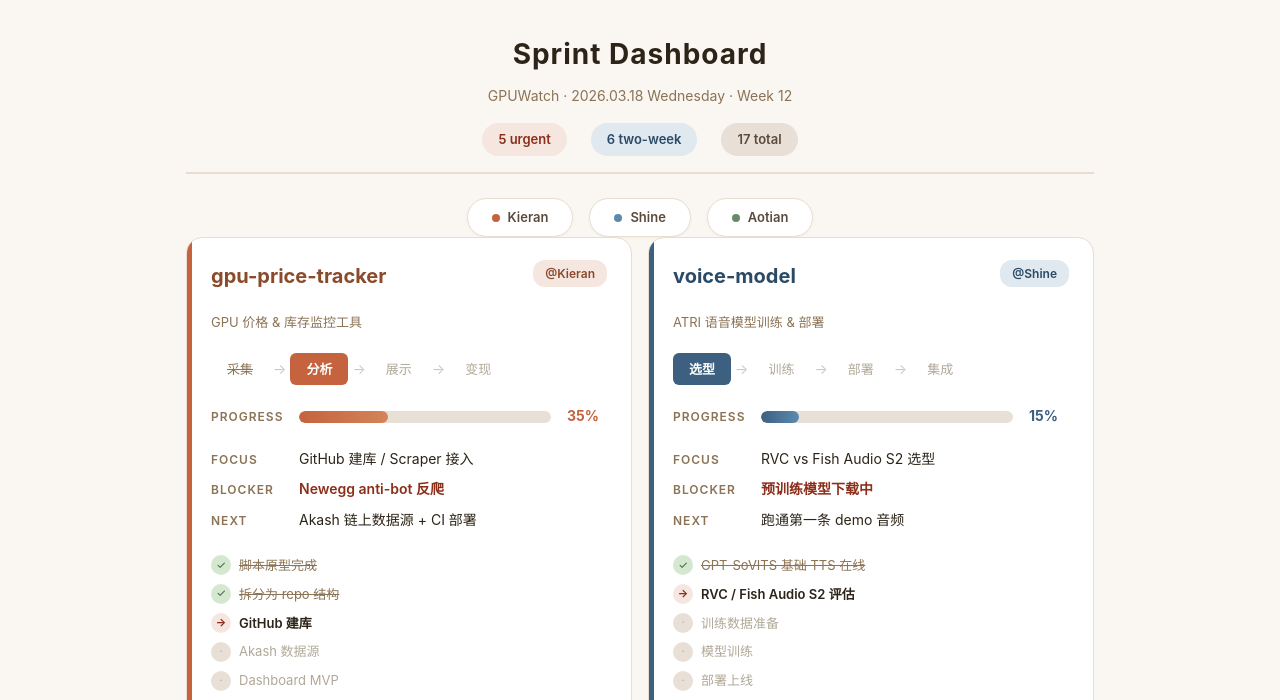
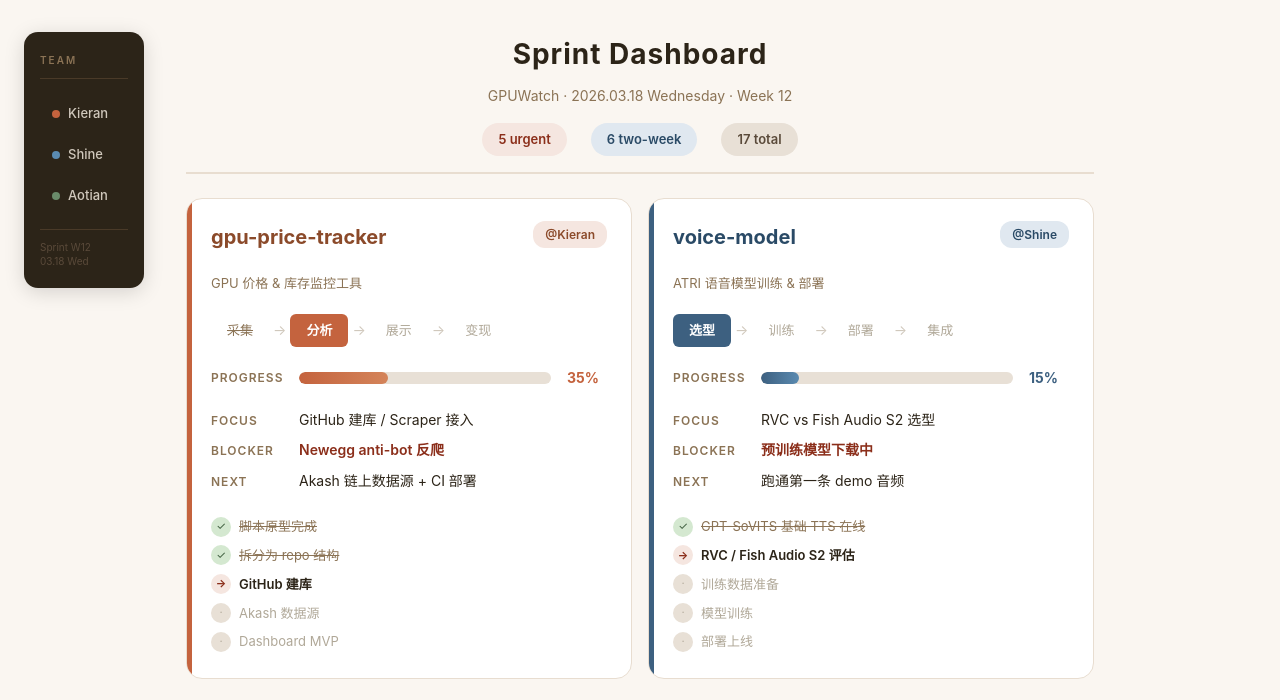
Before and after one commit to happy-shine/gitdone, a plain HTML site: page index.html in a window 1280 px wide. Shown: the top 700 px of the page. Drawn offline with Linux system fonts and the light colour scheme.

Commit message:
feat: floating sidebar overlay, no layout impact

```diff
--- a/index.html
+++ b/index.html
@@ -17,31 +17,49 @@
     margin: 0 auto;
   }
 
-  /* User Nav */
-  .user-nav {
+  /* Floating Sidebar */
+  .float-sidebar {
+    position: fixed;
+    top: 32px;
+    left: 24px;
+    width: 120px;
+    background: #2C2418;
+    border-radius: 14px;
+    padding: 20px 16px;
     display: flex;
-    justify-content: center;
-    gap: 16px;
-    margin-top: 16px;
+    flex-direction: column;
+    gap: 4px;
+    z-index: 100;
+    box-shadow: 0 4px 20px rgba(0,0,0,0.15);
   }
-  .user-btn {
+  @media (max-width: 900px) {
+    .float-sidebar { display: none; }
+  }
+  .float-sidebar-title {
+    font-size: 10px;
+    font-weight: 600;
+    color: #8B7355;
+    text-transform: uppercase;
+    letter-spacing: 2px;
+    margin-bottom: 12px;
+    padding-bottom: 10px;
+    border-bottom: 1px solid #4A3A28;
+  }
+  .float-sidebar-link {
+    display: block;
     font-size: 13px;
-    font-weight: 600;
-    color: #5A4A3A;
+    font-weight: 500;
+    color: #D0C8BC;
     text-decoration: none;
-    padding: 8px 24px;
-    border-radius: 20px;
-    background: #FFFFFF;
-    border: 1.5px solid #E8DDD0;
-    transition: all 0.2s;
-    box-shadow: 0 1px 3px rgba(0,0,0,0.04);
+    padding: 8px 12px;
+    border-radius: 8px;
+    transition: all 0.15s;
   }
-  .user-btn:hover {
-    background: #2C2418;
+  .float-sidebar-link:hover {
+    background: #4A3A28;
     color: #FAF6F1;
-    border-color: #2C2418;
   }
-  .user-btn .dot {
+  .float-sidebar-link .dot {
     display: inline-block;
     width: 8px;
     height: 8px;
@@ -51,6 +69,14 @@
   .dot-rust { background: #C4633E; }
   .dot-blue { background: #5A8AB0; }
   .dot-green { background: #6A8B6A; }
+  .float-sidebar-footer {
+    margin-top: 12px;
+    padding-top: 10px;
+    border-top: 1px solid #4A3A28;
+    font-size: 10px;
+    color: #5A4A3A;
+    line-height: 1.4;
+  }
 
   /* Header */
   .header {
@@ -378,6 +404,14 @@
 </head>
 <body>
 
+<nav class="float-sidebar">
+  <div class="float-sidebar-title">Team</div>
+  <a class="float-sidebar-link" href="kieran.html"><span class="dot dot-rust"></span>Kieran</a>
+  <a class="float-sidebar-link" href="shine.html"><span class="dot dot-blue"></span>Shine</a>
+  <a class="float-sidebar-link" href="aotian.html"><span class="dot dot-green"></span>Aotian</a>
+  <div class="float-sidebar-footer">Sprint W12<br>03.18 Wed</div>
+</nav>
+
 <div class="header">
   <h1>Sprint Dashboard</h1>
   <div class="meta">GPUWatch · 2026.03.18 Wednesday · Week 12</div>
@@ -387,10 +421,6 @@
     <span class="stat-pill stat-total">17 total</span>
   </div>
   </div>
-  <div class="user-nav">
-    <a class="user-btn" href="kieran.html"><span class="dot dot-rust"></span>Kieran</a>
-    <a class="user-btn" href="shine.html"><span class="dot dot-blue"></span>Shine</a>
-    <a class="user-btn" href="aotian.html"><span class="dot dot-green"></span>Aotian</a>
   </div>
 </div>
 
```
